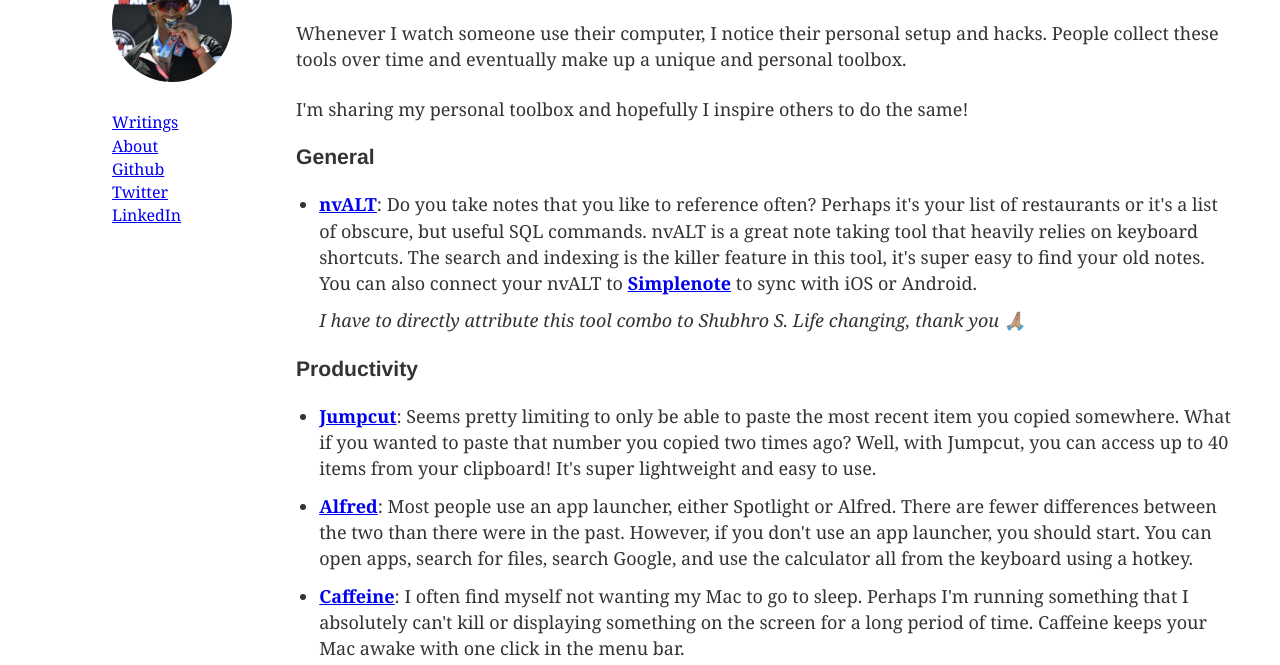
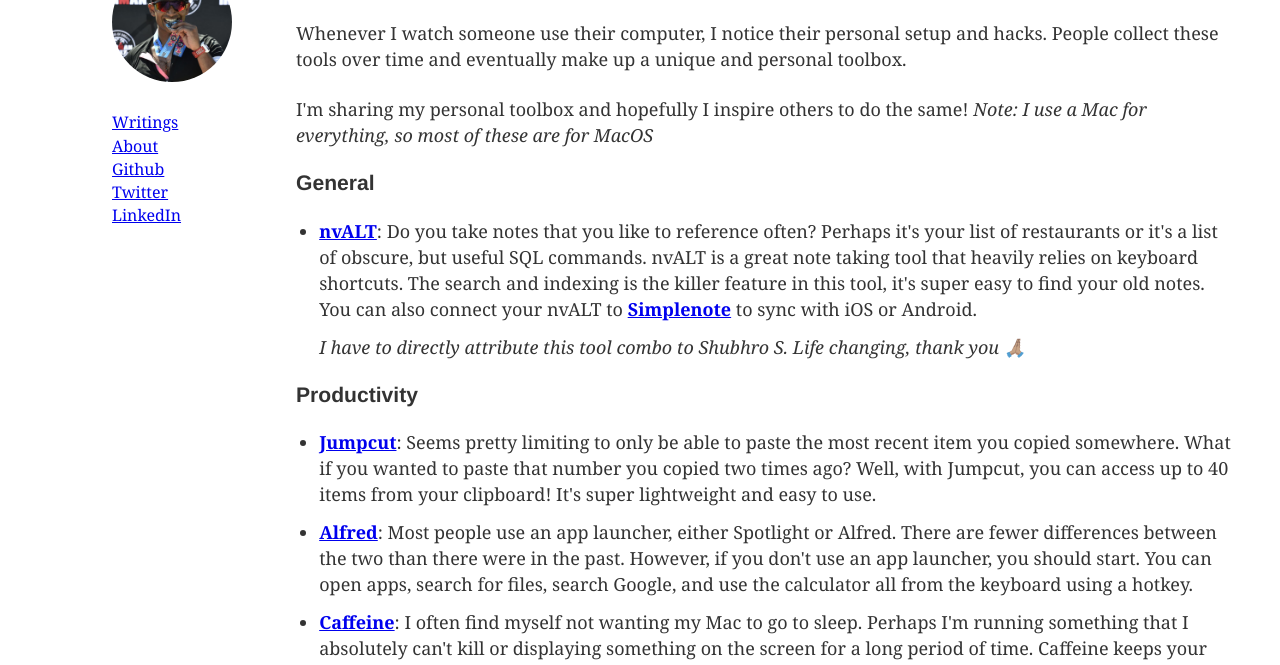
Before and after one commit to psatyajeet/personal-site, a Gatsby site: page /posts/2019/01/20/favorite-tools in a window 1280 px wide. Shown: the part 118-783 px from the top of the page. Built offline with nearby package versions, Linux system fonts and the light colour scheme; Gatsby itself is replaced by a stand-in of ours; some packages are replaced by stand-ins of ours.

Commit message:
Add disclaimer about Mac

```diff
--- a/src/pages/posts/2019/01/20/favorite-tools.md
+++ b/src/pages/posts/2019/01/20/favorite-tools.md
@@ -5,7 +5,7 @@
 
 Whenever I watch someone use their computer, I notice their personal setup and hacks. People collect these tools over time and eventually make up a unique and personal toolbox.
 
-I'm sharing my personal toolbox and hopefully I inspire others to do the same!
+I'm sharing my personal toolbox and hopefully I inspire others to do the same! _Note: I use a Mac for everything, so most of these are for MacOS_
 
 ### General
 
```
